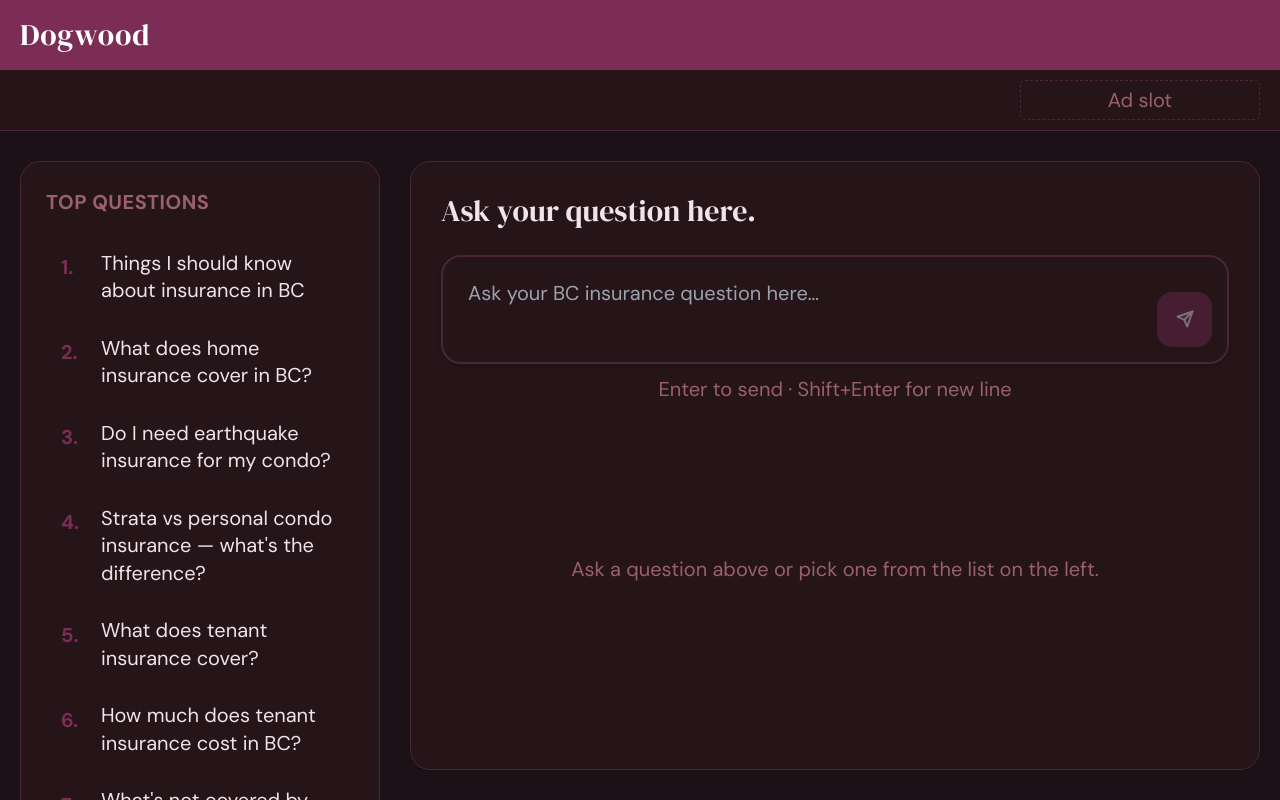
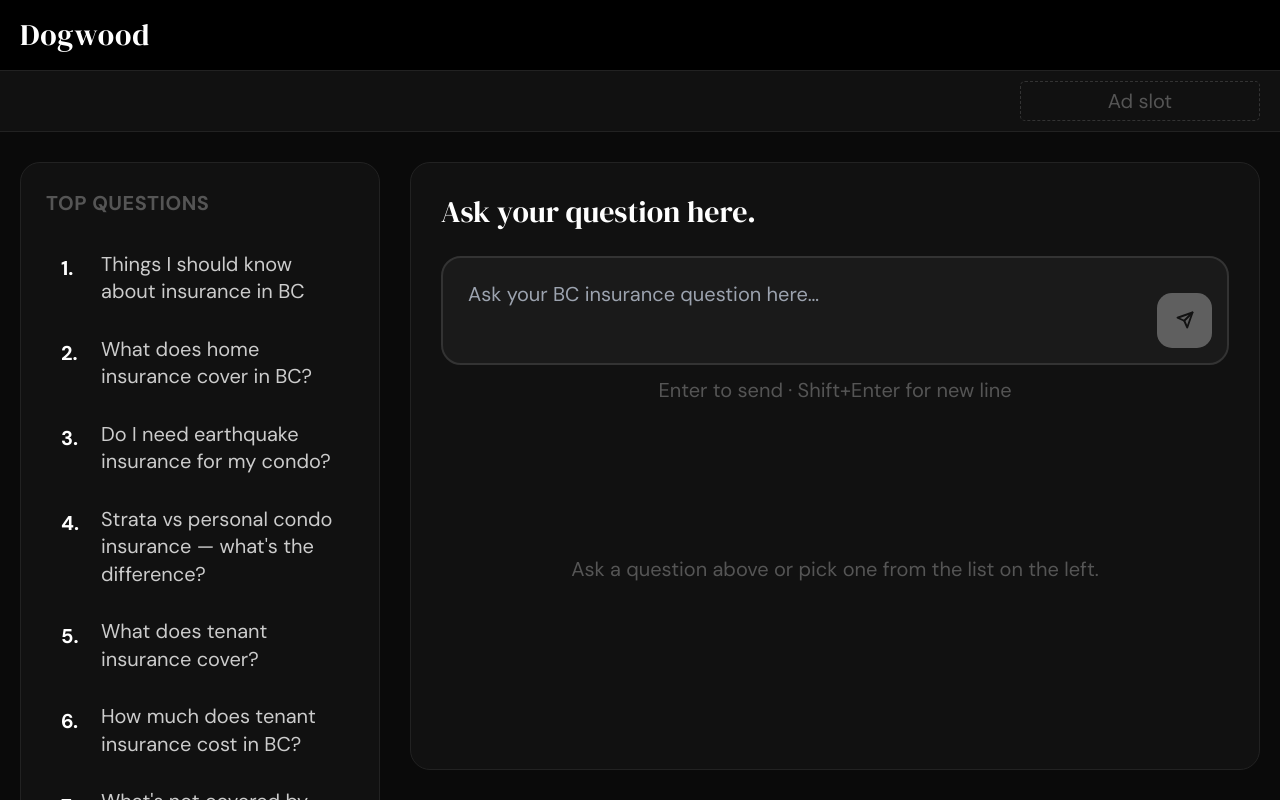
Before and after one commit to bennykaker/dogwood, a Next.js app: page / in a window 1280 px wide. Shown: the top 800 px of the page. Built offline with nearby package versions, Linux system fonts and the light colour scheme.

Commit message:
Black and white theme

```diff
--- a/app/components/ChatInterface.tsx
+++ b/app/components/ChatInterface.tsx
@@ -8,23 +8,16 @@
   escalated?: boolean
 }
 
-const PLUM = '#7b2d55'
-const PLUM_DARK = '#251519'
-const BUBBLE_BG = '#2e1620'
-const BUBBLE_BORDER = '#4a2535'
-const TEXT = '#f0e4eb'
-const TEXT_MUTED = '#9a6070'
-
 function TypingIndicator() {
   return (
     <div className="flex items-start gap-3">
-      <div className="w-9 h-9 rounded-full flex items-center justify-center text-base font-bold flex-shrink-0 text-white" style={{ backgroundColor: PLUM }}>
+      <div className="w-9 h-9 rounded-full flex items-center justify-center text-base font-bold flex-shrink-0" style={{ backgroundColor: '#fff', color: '#000' }}>
         D
       </div>
-      <div className="rounded-2xl rounded-tl-sm px-4 py-3 flex items-center gap-1.5" style={{ backgroundColor: BUBBLE_BG, border: `1px solid ${BUBBLE_BORDER}` }}>
-        <span className="typing-dot w-2 h-2 rounded-full inline-block" style={{ backgroundColor: PLUM }} />
-        <span className="typing-dot w-2 h-2 rounded-full inline-block" style={{ backgroundColor: PLUM }} />
-        <span className="typing-dot w-2 h-2 rounded-full inline-block" style={{ backgroundColor: PLUM }} />
+      <div className="rounded-2xl rounded-tl-sm px-4 py-3 flex items-center gap-1.5" style={{ backgroundColor: '#1a1a1a', border: '1px solid #2e2e2e' }}>
+        <span className="typing-dot w-2 h-2 rounded-full inline-block" style={{ backgroundColor: '#555' }} />
+        <span className="typing-dot w-2 h-2 rounded-full inline-block" style={{ backgroundColor: '#555' }} />
+        <span className="typing-dot w-2 h-2 rounded-full inline-block" style={{ backgroundColor: '#555' }} />
       </div>
     </div>
   )
@@ -35,23 +28,23 @@
   return (
     <div className={`flex items-start gap-3 ${isUser ? 'flex-row-reverse' : ''}`}>
       <div
-        className="w-9 h-9 rounded-full flex items-center justify-center text-base font-bold flex-shrink-0 text-white"
-        style={{ backgroundColor: PLUM }}
+        className="w-9 h-9 rounded-full flex items-center justify-center text-base font-bold flex-shrink-0"
+        style={isUser ? { backgroundColor: '#fff', color: '#000' } : { backgroundColor: '#fff', color: '#000' }}
       >
-        {isUser ? 'You' : 'D'}
+        {isUser ? 'Y' : 'D'}
       </div>
       <div className={`max-w-[80%] flex flex-col gap-1.5 ${isUser ? 'items-end' : 'items-start'}`}>
         <div
-          className="px-4 py-3 rounded-2xl text-base leading-relaxed whitespace-pre-wrap"
+          className="px-4 py-3 text-base leading-relaxed whitespace-pre-wrap"
           style={isUser
-            ? { backgroundColor: PLUM, color: TEXT, borderRadius: '1rem', borderTopRightRadius: '0.25rem' }
-            : { backgroundColor: BUBBLE_BG, border: `1px solid ${BUBBLE_BORDER}`, color: TEXT, borderRadius: '1rem', borderTopLeftRadius: '0.25rem' }
+            ? { backgroundColor: '#fff', color: '#000', borderRadius: '1rem', borderTopRightRadius: '0.25rem' }
+            : { backgroundColor: '#1a1a1a', border: '1px solid #2e2e2e', color: '#f5f5f5', borderRadius: '1rem', borderTopLeftRadius: '0.25rem' }
           }
         >
           {msg.content}
         </div>
         {msg.escalated && (
-          <p className="text-base font-medium px-1" style={{ color: '#c9884a' }}>
+          <p className="text-base font-medium px-1" style={{ color: '#888' }}>
             We&apos;ve flagged this for a real person. Check back soon.
           </p>
         )}
@@ -137,8 +130,8 @@
       {/* Input */}
       <div className="mb-5">
         <div
-          className="flex gap-3 items-end rounded-2xl p-3 shadow-md transition-colors"
-          style={{ backgroundColor: PLUM_DARK, border: `2px solid ${BUBBLE_BORDER}` }}
+          className="flex gap-3 items-end rounded-2xl p-3"
+          style={{ backgroundColor: '#1a1a1a', border: '2px solid #333' }}
         >
           <textarea
             ref={textareaRef}
@@ -150,22 +143,22 @@
             disabled={loading}
             autoFocus
             className="flex-1 resize-none bg-transparent text-base outline-none py-1 px-2 leading-relaxed"
-            style={{ color: TEXT, maxHeight: '160px' }}
+            style={{ color: '#f5f5f5', maxHeight: '160px' }}
           />
           <button
             onClick={() => sendMessage(input)}
             disabled={!input.trim() || loading}
-            className="w-11 h-11 rounded-xl disabled:opacity-40 disabled:cursor-not-allowed flex items-center justify-center flex-shrink-0 transition-opacity"
-            style={{ backgroundColor: PLUM }}
+            className="w-11 h-11 rounded-xl disabled:opacity-30 disabled:cursor-not-allowed flex items-center justify-center flex-shrink-0"
+            style={{ backgroundColor: '#fff' }}
             aria-label="Send"
           >
-            <svg width="18" height="18" viewBox="0 0 24 24" fill="none" stroke="white" strokeWidth="2.5" strokeLinecap="round" strokeLinejoin="round">
+            <svg width="18" height="18" viewBox="0 0 24 24" fill="none" stroke="black" strokeWidth="2.5" strokeLinecap="round" strokeLinejoin="round">
               <line x1="22" y1="2" x2="11" y2="13" />
               <polygon points="22 2 15 22 11 13 2 9 22 2" />
             </svg>
           </button>
         </div>
-        <p className="text-base mt-2 text-center" style={{ color: TEXT_MUTED }}>
+        <p className="text-base mt-2 text-center" style={{ color: '#555' }}>
           Enter to send · Shift+Enter for new line
         </p>
       </div>
@@ -174,7 +167,7 @@
       <div className="flex-1 min-h-0 overflow-y-auto chat-scroll flex flex-col gap-4 pb-2">
         {messages.length === 0 && (
           <div className="flex flex-col items-center justify-center h-full text-center py-16">
-            <p className="text-base" style={{ color: TEXT_MUTED }}>
+            <p className="text-base" style={{ color: '#555' }}>
               Ask a question above or pick one from the list on the left.
             </p>
           </div>
--- a/app/components/Nav.tsx
+++ b/app/components/Nav.tsx
@@ -1,6 +1,6 @@
 export default function Nav() {
   return (
-    <nav className="sticky top-0 z-40" style={{ backgroundColor: '#7b2d55' }}>
+    <nav className="sticky top-0 z-40" style={{ backgroundColor: '#000', borderBottom: '1px solid #222' }}>
       <div className="max-w-6xl mx-auto px-4 h-14 flex items-center justify-between">
         <span className="font-serif text-2xl text-white tracking-wide">
           Dogwood
--- a/app/components/QuestionSidebar.tsx
+++ b/app/components/QuestionSidebar.tsx
@@ -18,8 +18,8 @@
 export default function QuestionSidebar({ onQuestion }: { onQuestion: (q: string) => void }) {
   return (
     <aside className="w-72 flex-shrink-0 flex flex-col">
-      <div className="rounded-2xl p-5 flex flex-col flex-1" style={{ backgroundColor: '#251519', border: '1px solid #4a2535' }}>
-        <h2 className="text-base font-bold uppercase tracking-wide mb-4" style={{ color: '#9a6070' }}>
+      <div className="rounded-2xl p-5 flex flex-col flex-1" style={{ backgroundColor: '#111', border: '1px solid #222' }}>
+        <h2 className="text-base font-bold uppercase tracking-wide mb-4" style={{ color: '#555' }}>
           Top Questions
         </h2>
         <ol className="flex flex-col gap-1 flex-1">
@@ -27,15 +27,14 @@
             <li key={q}>
               <button
                 onClick={() => onQuestion(q)}
-                className="w-full text-left flex items-start gap-3 px-3 py-2.5 rounded-xl transition-colors group"
-                style={{ ['--hover-bg' as string]: '#3a1a28' }}
-                onMouseEnter={e => (e.currentTarget.style.backgroundColor = '#3a1a28')}
+                className="w-full text-left flex items-start gap-3 px-3 py-2.5 rounded-xl transition-colors"
+                onMouseEnter={e => (e.currentTarget.style.backgroundColor = '#1a1a1a')}
                 onMouseLeave={e => (e.currentTarget.style.backgroundColor = 'transparent')}
               >
-                <span className="text-base font-bold w-5 flex-shrink-0 mt-0.5" style={{ color: '#7b2d55' }}>
+                <span className="text-base font-bold w-5 flex-shrink-0 mt-0.5" style={{ color: '#fff' }}>
                   {i + 1}.
                 </span>
-                <span className="text-base leading-snug" style={{ color: '#f0e4eb' }}>
+                <span className="text-base leading-snug" style={{ color: '#ccc' }}>
                   {q}
                 </span>
               </button>
--- a/app/globals.css
+++ b/app/globals.css
@@ -10,8 +10,8 @@
 
 body {
   font-family: 'DM Sans', system-ui, sans-serif;
-  background-color: #1c1117;
-  color: #f0e4eb;
+  background-color: #0a0a0a;
+  color: #f5f5f5;
 }
 
 @keyframes blink {
@@ -28,7 +28,4 @@
 /* Scrollbar */
 .chat-scroll::-webkit-scrollbar { width: 4px; }
 .chat-scroll::-webkit-scrollbar-track { background: transparent; }
-.chat-scroll::-webkit-scrollbar-thumb { background: #e5e7eb; border-radius: 4px; }
-@media (prefers-color-scheme: dark) {
-  .chat-scroll::-webkit-scrollbar-thumb { background: #2d5f8a; }
-}
+.chat-scroll::-webkit-scrollbar-thumb { background: #333; border-radius: 4px; }
--- a/app/page.tsx
+++ b/app/page.tsx
@@ -9,14 +9,14 @@
   const [pendingQuestion, setPendingQuestion] = useState<string | null>(null)
 
   return (
-    <div className="flex flex-col h-screen" style={{ backgroundColor: '#1c1117' }}>
+    <div className="flex flex-col h-screen" style={{ backgroundColor: '#0a0a0a' }}>
       <Nav />
 
       {/* Ad bar */}
-      <div className="flex-shrink-0" style={{ backgroundColor: '#251519', borderBottom: '1px solid #4a2535' }}>
+      <div className="flex-shrink-0" style={{ backgroundColor: '#111', borderBottom: '1px solid #222' }}>
         <div className="max-w-6xl mx-auto px-4 py-2 flex items-center justify-end">
-          <div className="w-48 h-8 rounded border border-dashed flex items-center justify-center" style={{ borderColor: '#4a2535' }}>
-            <span className="text-base" style={{ color: '#9a6070' }}>Ad slot</span>
+          <div className="w-48 h-8 rounded border border-dashed flex items-center justify-center" style={{ borderColor: '#333' }}>
+            <span className="text-base" style={{ color: '#555' }}>Ad slot</span>
           </div>
         </div>
       </div>
@@ -30,8 +30,8 @@
         </div>
 
         {/* Chat panel */}
-        <div className="flex-1 min-w-0 flex flex-col h-full rounded-2xl p-6 shadow-sm" style={{ backgroundColor: '#251519', border: '1px solid #4a2535' }}>
-          <h1 className="font-serif text-2xl mb-5 leading-tight" style={{ color: '#f0e4eb' }}>
+        <div className="flex-1 min-w-0 flex flex-col h-full rounded-2xl p-6" style={{ backgroundColor: '#111', border: '1px solid #222' }}>
+          <h1 className="font-serif text-2xl text-white mb-5 leading-tight">
             Ask your question here.
           </h1>
           <ChatInterface
```
Also changed, not shown: app/components/NewHereModal.tsx (+13 -13 lines).
